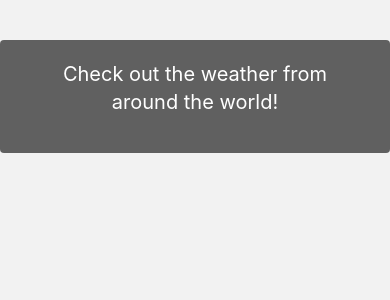
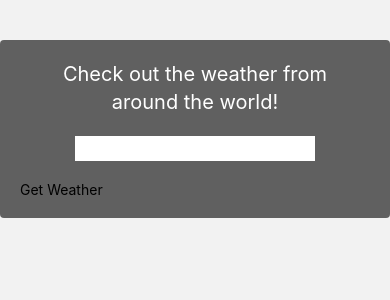
Before and after one commit to agrimes23/ReactNativeWeatherFront, a React Native app: screen /Home in a window 390 px wide. Shown: the top 300 px of the page. Built offline with nearby package versions, Linux system fonts and the light colour scheme.

Commit message:
added more, testing if env file will not show on github

```diff
--- a/App.tsx
+++ b/App.tsx
@@ -1,6 +1,7 @@
-import React from 'react';
+import { useState } from 'react';
 import { NavigationContainer } from '@react-navigation/native';
 import { createNativeStackNavigator } from '@react-navigation/native-stack';
+
 
 import Home from './screens/Home'
 
--- a/babel.config.js
+++ b/babel.config.js
@@ -1,4 +1,4 @@
 module.exports = {
   presets: ['module:metro-react-native-babel-preset'],
-  plugins: ["nativewind/babel"],
+  plugins: ["nativewind/babel", "module:react-native-dotenv"],
 };
--- a/package.json
+++ b/package.json
@@ -12,6 +12,7 @@
   "dependencies": {
     "@react-navigation/native": "^6.1.6",
     "@react-navigation/native-stack": "^6.9.12",
+    "axios": "^1.4.0",
     "nativewind": "^2.0.11",
     "react": "18.2.0",
     "react-native": "0.71.8",
@@ -33,6 +34,7 @@
     "jest": "^29.2.1",
     "metro-react-native-babel-preset": "0.73.9",
     "prettier": "^2.4.1",
+    "react-native-dotenv": "^3.4.8",
     "react-test-renderer": "18.2.0",
     "typescript": "4.8.4"
   },
--- a/screens/Home.tsx
+++ b/screens/Home.tsx
@@ -1,9 +1,10 @@
-import React from 'react';
+import {useState} from 'react';
 import {
   SafeAreaView,
   Text,
   View,
   TextInput,
+  Pressable,
 } from 'react-native';
 import {NativeStackNavigationProp} from '@react-navigation/native-stack';
 import { RootStackParamList } from '../App';
@@ -14,12 +15,20 @@ export type NavigationProp = NativeStackNavigationProp<RootStackParamList, "Home
 
 const Home = (props: Props) => {
 
+    const [weatherData, setWeatherData] = useState()
+
+    const handleSubmit = async () => {
+        const result = await fetch("").then((data) => data.json())
+        setWeatherData(result)
+    }
+
 
     return (
         <SafeAreaView className="bg-gray">
             <View className="bg-black/60 text-center mx-auto mt-10 p-5 rounded">
                 <Text className="text-white text-xl mx-10 text-center">Check out the weather from around the world!</Text>
-                <TextInput></TextInput>
+                <TextInput className="bg-white py-1 my-5 w-60 mx-auto"></TextInput>
+                <Pressable className="text-center flex-end" ><Text>Get Weather</Text></Pressable>
             </View>
         </SafeAreaView>
     )
```
Also changed, not shown: 1 other file (tests, documents, lock files or other folders).
